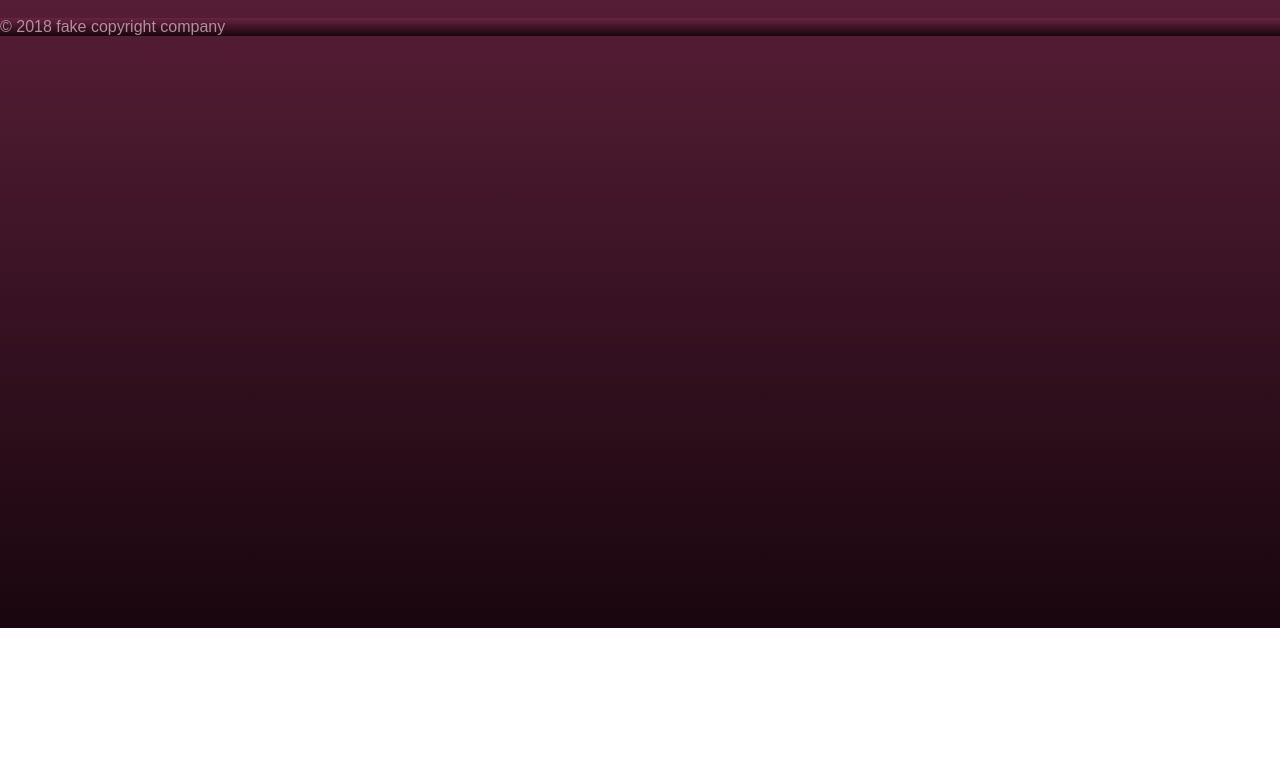
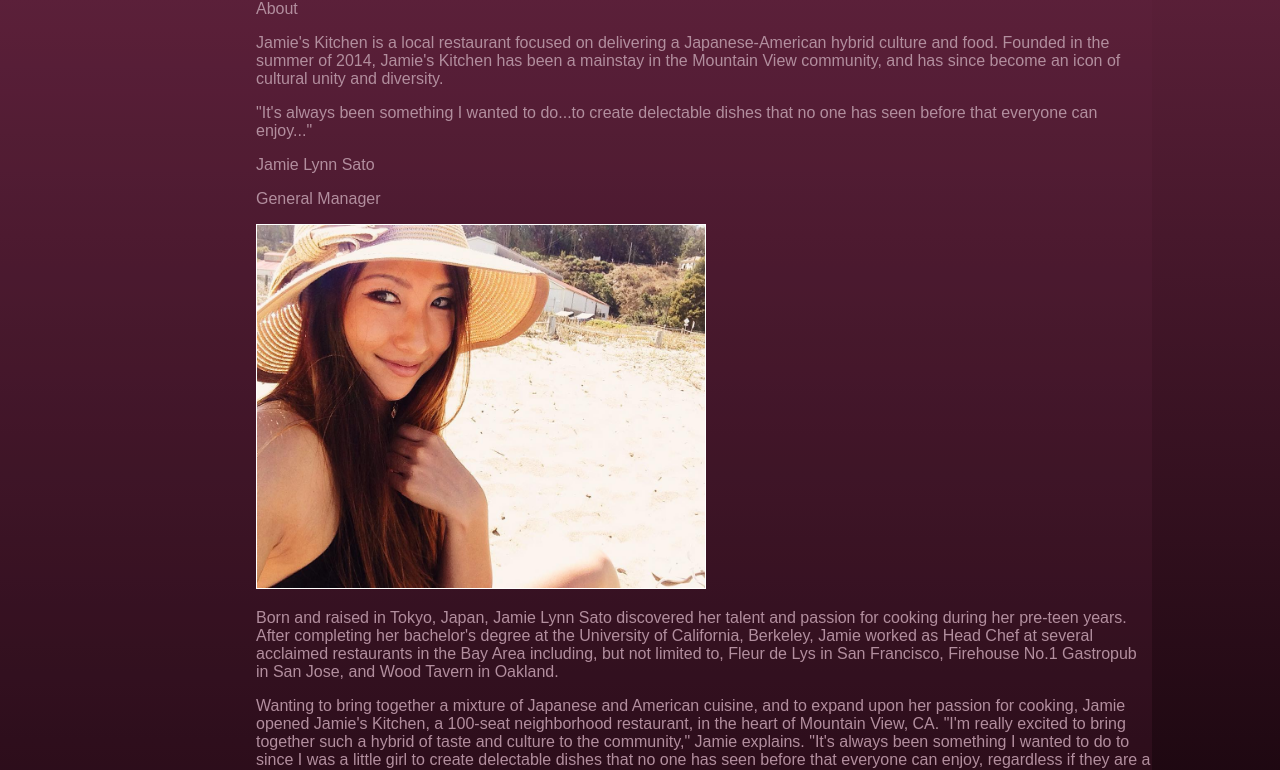
Before and after one commit to brtrduon/MERNproject1, a React app: page /about in a window 1280 px wide. Shown: the part 172-942 px from the top of the page. Before the commit the page ends 800 px from the top, so only its background shows below. Built offline with nearby package versions, Linux system fonts and the light colour scheme.

Commit message:
about css

```diff
--- a/src/components/views/about.js
+++ b/src/components/views/about.js
@@ -2,7 +2,26 @@ import React from 'react'
 
 const About = () => {
     return (
-        <div className=''>About</div>
+        <div className='body'>
+            <p className='title'>About</p>
+            <p>
+                Jamie's Kitchen is a local restaurant focused on delivering a Japanese-American hybrid culture and food. Founded in the summer of 2014, Jamie's Kitchen has been a mainstay in the Mountain View community, and has since become an icon of cultural unity and diversity.
+            </p>
+            <div className='middle'>
+                <p>
+                    "It's always been something I wanted to do...to create delectable dishes that no one has seen before that everyone can enjoy..."
+                </p>
+            </div>
+            <p className='title'>Jamie Lynn Sato</p>
+            <p>General Manager</p>
+            <img className='profile_pic' src='./../../../assets/img/profile_pic.jpg' alt='profile_pic.jpg' />
+            <p>
+            Born and raised in Tokyo, Japan, Jamie Lynn Sato discovered her talent and passion for cooking during her pre-teen years. After completing her bachelor's degree at the University of California, Berkeley, Jamie worked as Head Chef at several acclaimed restaurants in the Bay Area including, but not limited to, Fleur de Lys in San Francisco, Firehouse No.1 Gastropub in San Jose, and Wood Tavern in Oakland.
+            </p>
+            <p>
+            Wanting to bring together a mixture of Japanese and American cuisine, and to expand upon her passion for cooking, Jamie opened Jamie's Kitchen, a 100-seat neighborhood restaurant, in the heart of Mountain View, CA. "I'm really excited to bring together such a hybrid of taste and culture to the community," Jamie explains. "It's always been something I wanted to do to since I was a little girl to create delectable dishes that no one has seen before that everyone can enjoy, regardless if they are a member of our community or if they are just visiting."
+            </p>
+        </div>
     )
 }
 
--- a/src/components/views/index.js
+++ b/src/components/views/index.js
@@ -1,7 +1,6 @@
 import React from 'react'
 
-class Index extends React.Component {
-    render() {
+const Index = () => {
     return (
         <div className='slider'>
             <figure>
@@ -19,6 +18,5 @@ class Index extends React.Component {
         </div>
     )
 }
-}
 
 export default Index
--- a/src/style.css
+++ b/src/style.css
@@ -15,6 +15,7 @@ ul {
 li {
   text-align: center;
   display: inline-block;
+  margin-right: 1%;
 }
 
 link {
@@ -39,14 +40,11 @@ html, head, body {
   min-height: 100vh;
 }
 
-
 .logo {
   width: 80%;
-  /* position: relative;
-  left: 80%; */
-  transition: 0.5s;
+  position: relative;
+  top: 5vh;
 }
-
 
 /* navbar / header */
 .uppernav {
@@ -58,7 +56,6 @@ html, head, body {
 }
 .navbar {
   width: 100%;
-  /* min-width: 1290px; */
   background: linear-gradient(white, rgb(242, 242, 242));
   border-style: solid;
   border-width: 3px;
@@ -72,6 +69,22 @@ html, head, body {
   /* text-align: right;
   right: 10px; */
   font-family: "Lucida Sans Unicode", "Lucida Grande", sans-serif;
+}
+
+.body {
+  /* position: relative;
+  left: 20%; */
+  width: 70%;
+  padding-left: 20%;
+  background-color: rgb(102, 36, 64, 0.2);
+}
+
+.profile_pic {
+  height: 45%;
+  width: 50%;
+  border-style: solid;
+  border-color: white;
+  border-width: 1px;
 }
 
 
@@ -124,3 +137,10 @@ html, head, body {
   /* font-size: 0; */
   animation: 12s slider infinite;
 }
+
+.footer p {
+  /* vertical align text */
+
+  text-align: center;
+  height: 5vh;
+}
```
Lines whose indentation alone changed are shown as unchanged.
